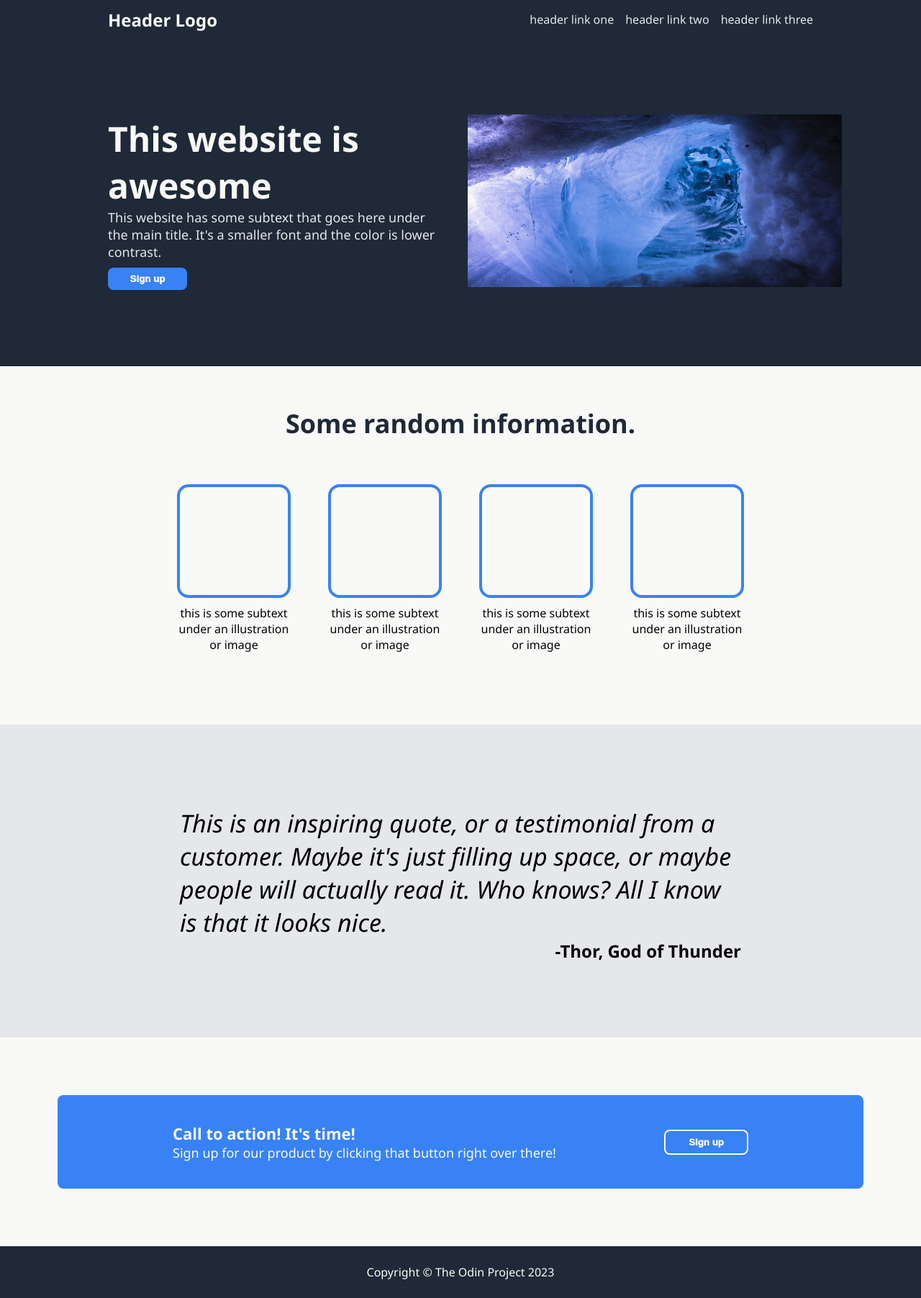
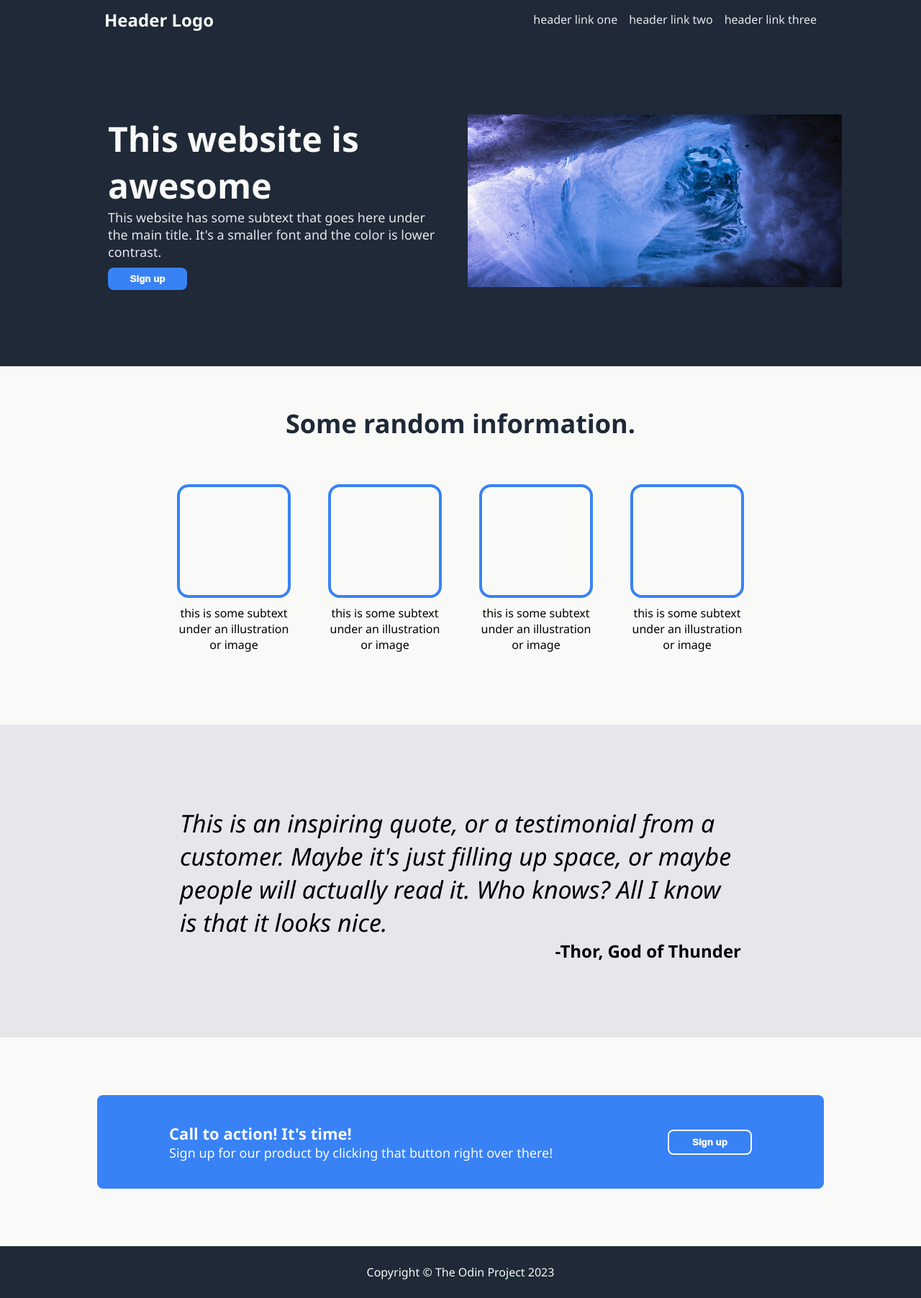
Before and after one commit to arjunder/odin-landing-page, a plain HTML site: page index.html in a window 1280 px wide. Shown: the whole page at 72% size. Drawn offline with Linux system fonts and the light colour scheme.

Commit message:
Fix sign-up container overflow and add content box wrapping

```diff
--- a/styles.css
+++ b/styles.css
@@ -48,7 +48,7 @@ header {
   display: flex;
   align-items: center;
   justify-content: space-between;
-  max-width: 980px;
+  max-width: 990px;
   margin: 0 auto;
 }
 
@@ -111,6 +111,7 @@ header {
 .boxes {
   display: flex;
   justify-content: center;
+  flex-wrap: wrap;
   gap: 52px;
   padding: 60px 100px;
 }
@@ -173,8 +174,8 @@ header {
   display: flex;
   justify-content: space-between;
   align-items: center;
-  padding: 20px 160px;
-  width: 800px;
+  padding: 20px 100px;
+  gap: 160px;
 }
 
 .last-title {
```
